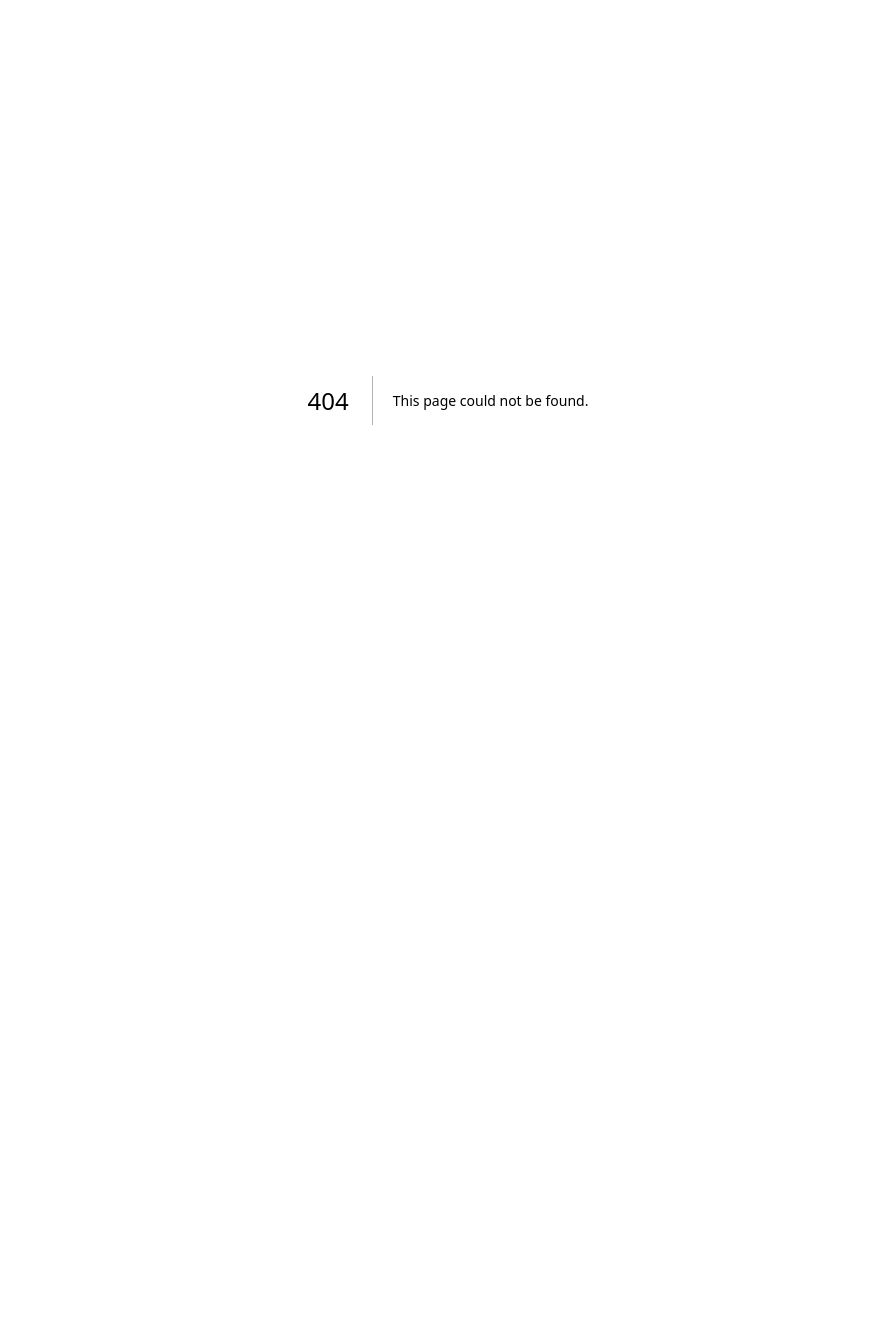
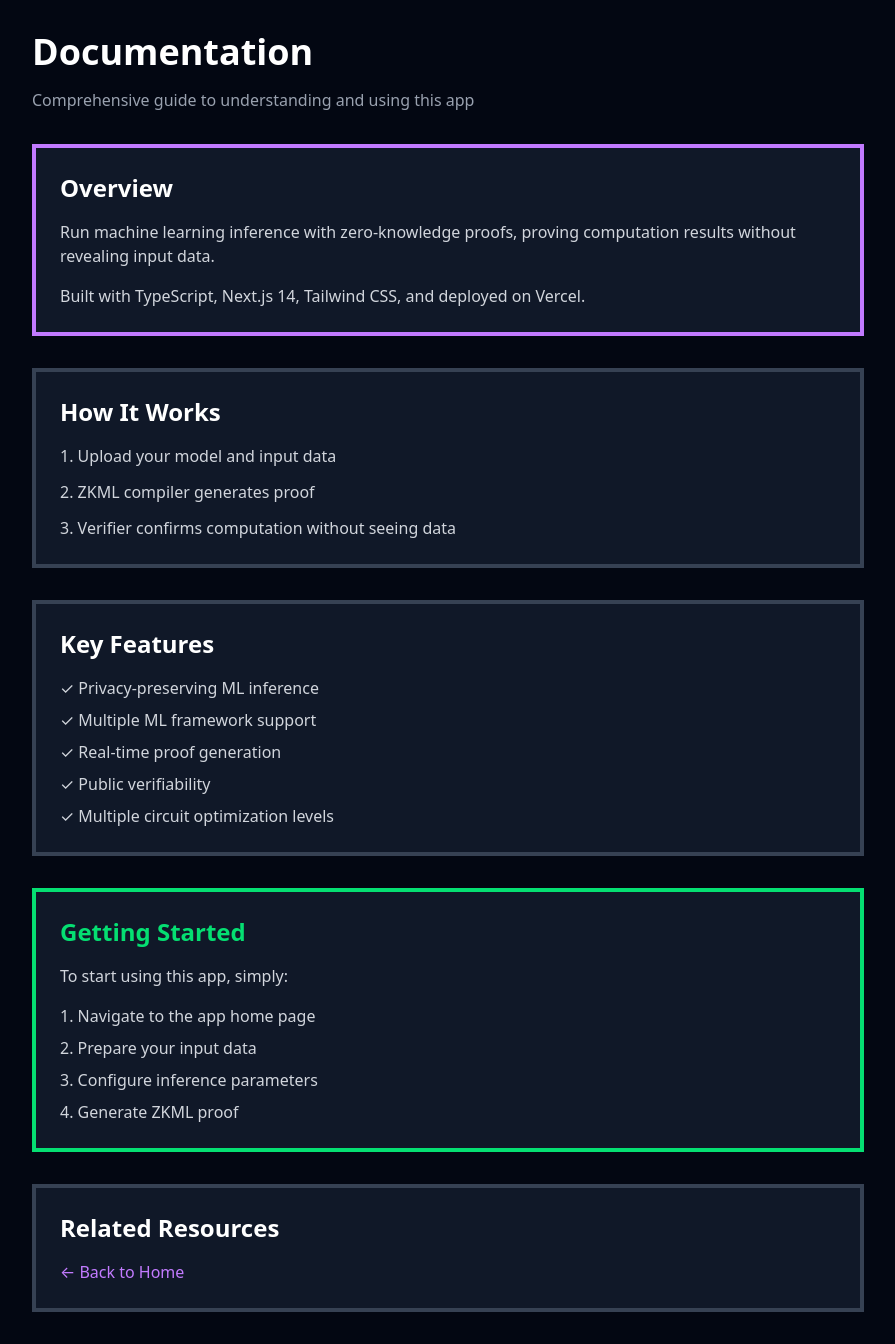
Before and after one commit to Samdevrel/zkml-inference, a Next.js app: page /docs/overview in a window 1280 px wide. Before the commit this address had no page. Shown: the whole page, without its empty margins (192-1087 px from the left). Before the commit the page ends 800 px from the top, so only its background shows below. Built offline with nearby package versions, Linux system fonts and the light colour scheme.

Commit message:
Add documentation page with full content

```diff
--- /dev/null
+++ b/src/app/docs/overview/page.tsx
@@ -0,0 +1,69 @@
+// docs/overview/page.tsx
+'use client';
+
+export default function Overview() {
+  return (
+    <main className="min-h-screen bg-gray-950 text-white">
+      <div className="max-w-4xl mx-auto p-8">
+        <h1 className="text-4xl font-black mb-4">Documentation</h1>
+        <p className="text-gray-400 mb-8">
+          Comprehensive guide to understanding and using this app
+        </p>
+
+        <section className="bg-gray-900 border-4 border-purple-400 p-6 mb-8">
+          <h2 className="text-2xl font-black mb-4">Overview</h2>
+          <p className="text-gray-300 mb-4">
+            Run machine learning inference with zero-knowledge proofs, proving computation results without revealing input data.
+          </p>
+          <p className="text-gray-300">
+            Built with TypeScript, Next.js 14, Tailwind CSS, and deployed on Vercel.
+          </p>
+        </section>
+
+        <section className="bg-gray-900 border-4 border-gray-700 p-6 mb-8">
+          <h2 className="text-2xl font-black mb-4">How It Works</h2>
+          <ol className="list-decimal list-inside space-y-3 text-gray-300">
+            <li>Upload your model and input data</li>
+            <li>ZKML compiler generates proof</li>
+            <li>Verifier confirms computation without seeing data</li>
+          </ol>
+        </section>
+
+        <section className="bg-gray-900 border-4 border-gray-700 p-6 mb-8">
+          <h2 className="text-2xl font-black mb-4">Key Features</h2>
+          <ul className="space-y-2 text-gray-300">
+            <li>✓ Privacy-preserving ML inference</li>
+            <li>✓ Multiple ML framework support</li>
+            <li>✓ Real-time proof generation</li>
+            <li>✓ Public verifiability</li>
+            <li>✓ Multiple circuit optimization levels</li>
+          </ul>
+        </section>
+
+        <section className="bg-gray-900 border-4 border-green-400 p-6 mb-8">
+          <h2 className="text-2xl font-black text-green-400 mb-4">Getting Started</h2>
+          <p className="text-gray-300 mb-4">
+            To start using this app, simply:
+          </p>
+          <ol className="list-decimal list-inside space-y-2 text-gray-300">
+            <li>Navigate to the app home page</li>
+            <li>Prepare your input data</li>
+            <li>Configure inference parameters</li>
+            <li>Generate ZKML proof</li>
+          </ol>
+        </section>
+
+        <section className="bg-gray-900 border-4 border-gray-700 p-6">
+          <h2 className="text-2xl font-black mb-4">Related Resources</h2>
+          <ul className="space-y-2 text-gray-300">
+            <li>
+              <a href="/" className="text-purple-400 hover:underline">
+                ← Back to Home
+              </a>
+            </li>
+          </ul>
+        </section>
+      </div>
+    </main>
+  );
+}
--- /dev/null
+++ b/src/app/docs/page.tsx
@@ -0,0 +1,127 @@
+'use client';
+
+import Link from 'next/link';
+
+export default function DocsPage() {
+  return (
+    <main className="min-h-screen bg-gray-950 text-white">
+      <header className="border-b-4 border-purple-400 bg-gray-900 p-6">
+        <div className="max-w-4xl mx-auto flex justify-between items-center">
+          <h1 className="text-2xl font-black">ZKML Inference Documentation</h1>
+          <Link href="/" className="text-purple-400 hover:underline">← Back to App</Link>
+        </div>
+      </header>
+
+      <div className="max-w-4xl mx-auto p-8 space-y-8">
+        <section className="bg-gray-900 border-4 border-purple-400 p-6">
+          <h2 className="text-2xl font-black mb-4">Overview</h2>
+          <p className="text-gray-300 mb-4">
+            Run ML inference with zero-knowledge proofs for privacy-preserving computation with real-time metrics and intuitive interface.
+          </p>
+          <p className="text-gray-400 text-sm">
+            Built with TypeScript, Next.js 14, Tailwind CSS, and deployed on Vercel.
+          </p>
+        </section>
+
+        <section className="bg-gray-900 border-4 border-gray-700 p-6">
+          <h2 className="text-2xl font-black mb-4">How It Works</h2>
+          <div className="space-y-4">
+            <div className="flex gap-4 items-start">
+              <div className="bg-purple-500 text-white font-bold px-3 py-1 text-sm">1</div>
+              <div>
+                <h3 className="font-bold text-purple-400">Connect Your Wallet</h3>
+                <p className="text-gray-400 text-sm">Link your Web3 wallet to interact with the protocol</p>
+              </div>
+            </div>
+            <div className="flex gap-4 items-start">
+              <div className="bg-purple-500 text-white font-bold px-3 py-1 text-sm">2</div>
+              <div>
+                <h3 className="font-bold text-purple-400">Configure Settings</h3>
+                <p className="text-gray-400 text-sm">Set your preferences and parameters for the operation</p>
+              </div>
+            </div>
+            <div className="flex gap-4 items-start">
+              <div className="bg-purple-500 text-white font-bold px-3 py-1 text-sm">3</div>
+              <div>
+                <h3 className="font-bold text-purple-400">Execute & Monitor</h3>
+                <p className="text-gray-400 text-sm">Submit transactions and track results in real-time</p>
+              </div>
+            </div>
+          </div>
+        </section>
+
+        <section className="bg-gray-900 border-4 border-gray-700 p-6">
+          <h2 className="text-2xl font-black mb-4">Key Features</h2>
+          <ul className="space-y-3 text-gray-300">
+            <li className="flex items-center gap-2">
+              <span className="text-green-400">✓</span>
+              Real-time data visualization and analytics
+            </li>
+            <li className="flex items-center gap-2">
+              <span className="text-green-400">✓</span>
+              Non-custodial and permissionless architecture
+            </li>
+            <li className="flex items-center gap-2">
+              <span className="text-green-400">✓</span>
+              Multi-chain support with optimized routing
+            </li>
+            <li className="flex items-center gap-2">
+              <span className="text-green-400">✓</span>
+              Gas-optimized smart contract interactions
+            </li>
+            <li className="flex items-center gap-2">
+              <span className="text-green-400">✓</span>
+              Comprehensive transaction history and audit trail
+            </li>
+          </ul>
+        </section>
+
+        <section className="bg-gray-900 border-4 border-green-400 p-6">
+          <h2 className="text-2xl font-black text-green-400 mb-4">Getting Started</h2>
+          <ol className="list-decimal list-inside space-y-2 text-gray-300">
+            <li>Install MetaMask or another Web3 wallet</li>
+            <li>Connect to the application using the Connect Wallet button</li>
+            <li>Explore the dashboard to understand available features</li>
+            <li>Start with small amounts to test functionality</li>
+            <li>Monitor your positions and track performance</li>
+          </ol>
+        </section>
+
+        <section className="bg-gray-900 border-4 border-gray-700 p-6">
+          <h2 className="text-2xl font-black mb-4">Technical Architecture</h2>
+          <div className="bg-gray-800 p-4 font-mono text-sm text-gray-300">
+            <pre>┌─────────────────────────────────────┐
+│           Frontend (Next.js)        │
+├─────────────────────────────────────┤
+│         Web3 Provider (wagmi)       │
+├─────────────────────────────────────┤
+│        Smart Contracts (EVM)        │
+├─────────────────────────────────────┤
+│     Blockchain Network (L1/L2)      │
+└─────────────────────────────────────┘</pre>
+          </div>
+        </section>
+
+        <section className="bg-gray-900 border-4 border-gray-700 p-6">
+          <h2 className="text-2xl font-black mb-4">Resources</h2>
+          <div className="grid md:grid-cols-2 gap-4">
+            <Link href="/" className="block p-4 bg-gray-800 border-2 border-gray-600 hover:border-purple-400 transition">
+              <h3 className="font-bold text-purple-400">← Back to App</h3>
+              <p className="text-sm text-gray-400">Return to the main application</p>
+            </Link>
+            <a href="https://github.com/Samdevrel/zkml-inference" target="_blank" className="block p-4 bg-gray-800 border-2 border-gray-600 hover:border-purple-400 transition">
+              <h3 className="font-bold text-purple-400">GitHub Repository</h3>
+              <p className="text-sm text-gray-400">View source code and contribute</p>
+            </a>
+          </div>
+        </section>
+
+        <footer className="text-center text-gray-500 text-sm py-8 border-t border-gray-800">
+          <p>
+            Built by <a href="https://x.com/samdevrel" className="text-purple-400 hover:underline">@samdevrel</a>
+          </p>
+        </footer>
+      </div>
+    </main>
+  );
+}
--- a/src/app/page.tsx
+++ b/src/app/page.tsx
@@ -332,7 +332,13 @@
             Built by <a href="https://x.com/samdevrel" className="text-cyan-400 hover:underline">@samdevrel</a>
             {' • '}
             Data is simulated for demo purposes
-          </p>
+          <button
+            onClick={() => window.location.href = '/docs/overview'}
+            className="w-full py-4 bg-purple-500 text-white font-bold border-4 border-purple-400 hover:bg-purple-400 mb-4"
+          >
+            {buttonText}
+          </button>
+                    </p>
         </footer>
       </div>
     </main>
```
